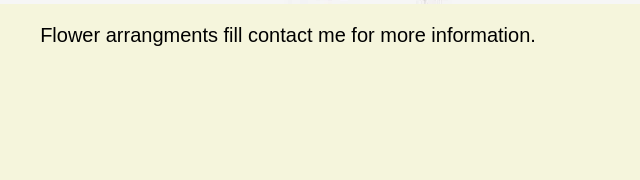
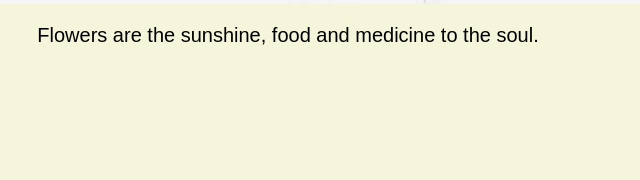
Before and after one commit to Amayaf03/project-week-one, a plain HTML site: page Main/assets/index.html in a window 1280 px wide. Shown: the part 931-1111 px from the top of the page, 352-992 px from the left. Drawn offline with Linux system fonts and the light colour scheme.

Commit message:
caption change

```diff
--- a/Main/assets/index.html
+++ b/Main/assets/index.html
@@ -23,7 +23,7 @@
      <h1 class="text-center"My First Proyect></h1>
         <figure>
             <img src="../images/2.png">
-            <figcaption class="text-center">Flower arrangments fill contact me for more information.</figcaption>
+            <figcaption class="text-center">Flowers are the sunshine, food and medicine to the soul.</figcaption>
         </figure>
         <h3>Types of arrangments available</h3>
         <UL>
```
